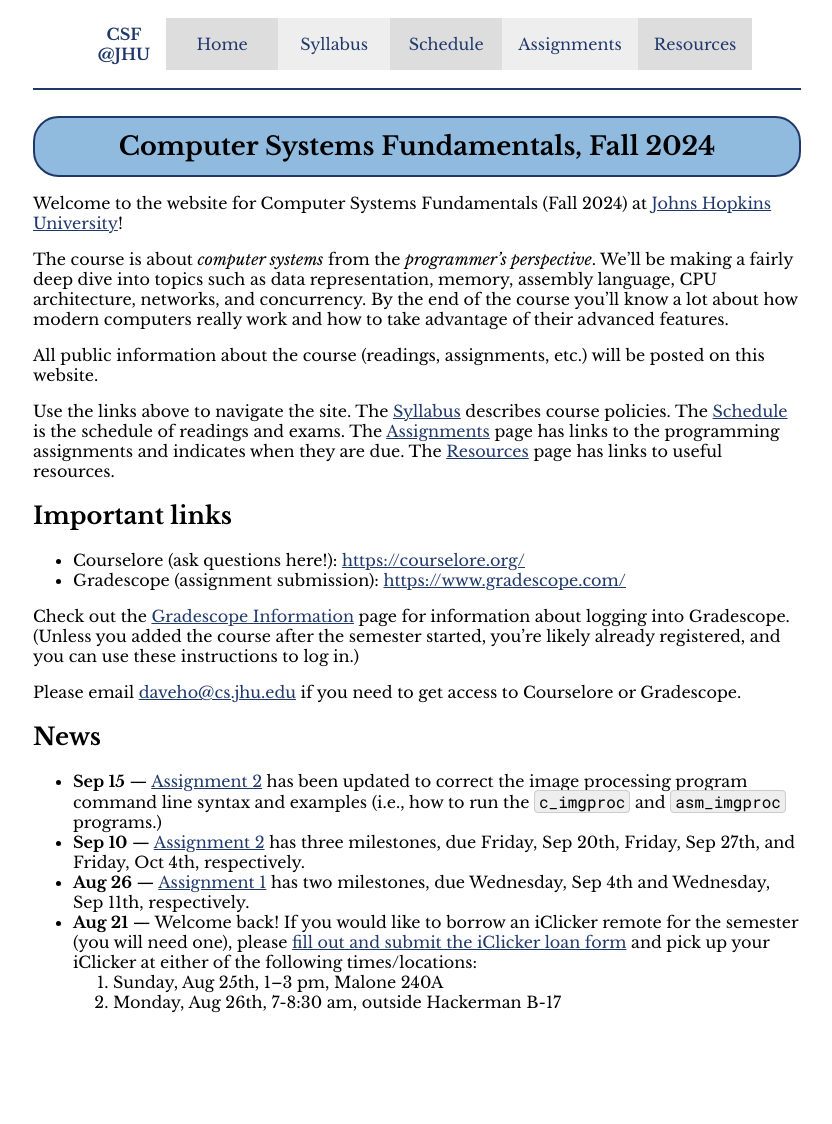
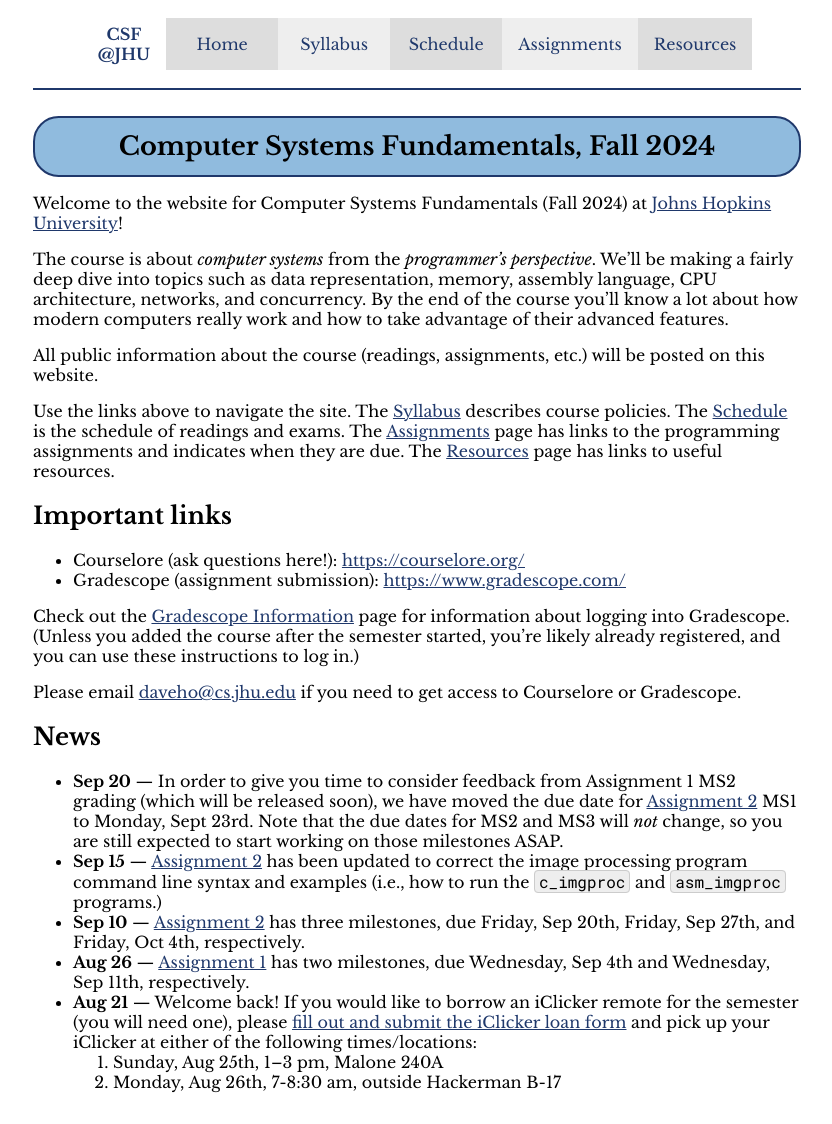
Before and after one commit to jhucsf/fall2024, a Jekyll site: the page built from index.md, in a window 1280 px wide. Shown: the whole page, without its empty margins (223-1055 px from the left). Built offline with Jekyll 4.4.1, drawn with Linux system fonts in a browser that asks for light colours; before the commit the page ends 1044 px from its top, so only the background shows below that.

Commit message:
move A2 MS1 due date to Monday 9/23

```diff
--- a/index.md
+++ b/index.md
@@ -38,6 +38,11 @@ Gradescope.
 
 ## News
 
+* **Sep 20** — In order to give you time to consider feedback from Assignment 1 MS2
+  grading (which will be released soon), we have moved the due date for
+  [Assignment 2](assign/assign02.html) MS1 to Monday, Sept 23rd. Note that the due
+  dates for MS2 and MS3 will *not* change, so you are still expected to start
+  working on those milestones ASAP.
 * **Sep 15** — [Assignment 2](assign/assign02.html) has been updated to
   correct the image processing program command line syntax and examples
   (i.e., how to run the `c_imgproc` and `asm_imgproc` programs.)
```
Also changed, not shown: assign/assign02.md (+4 -1 lines), assignments.md (+1 -1 lines).
